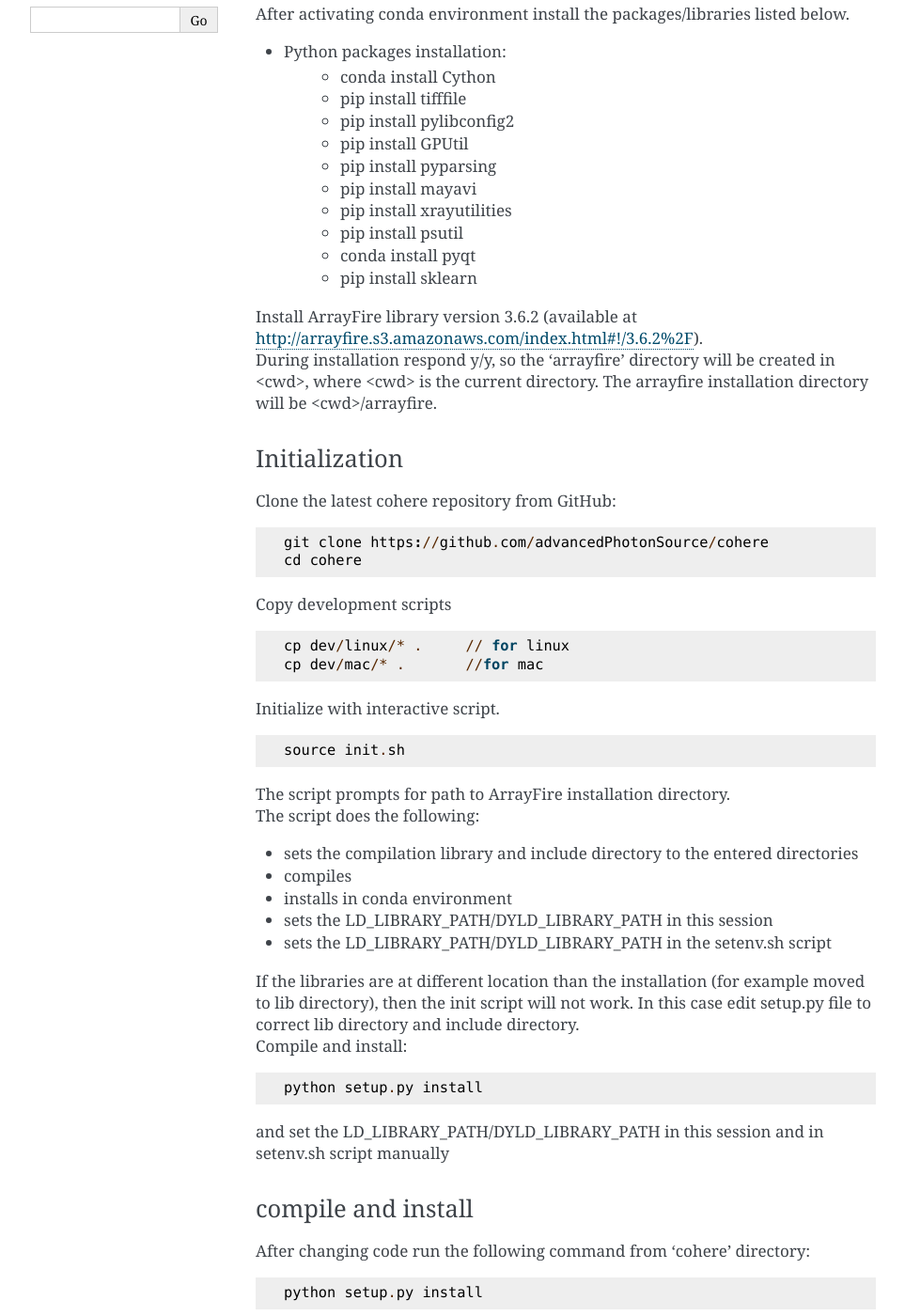
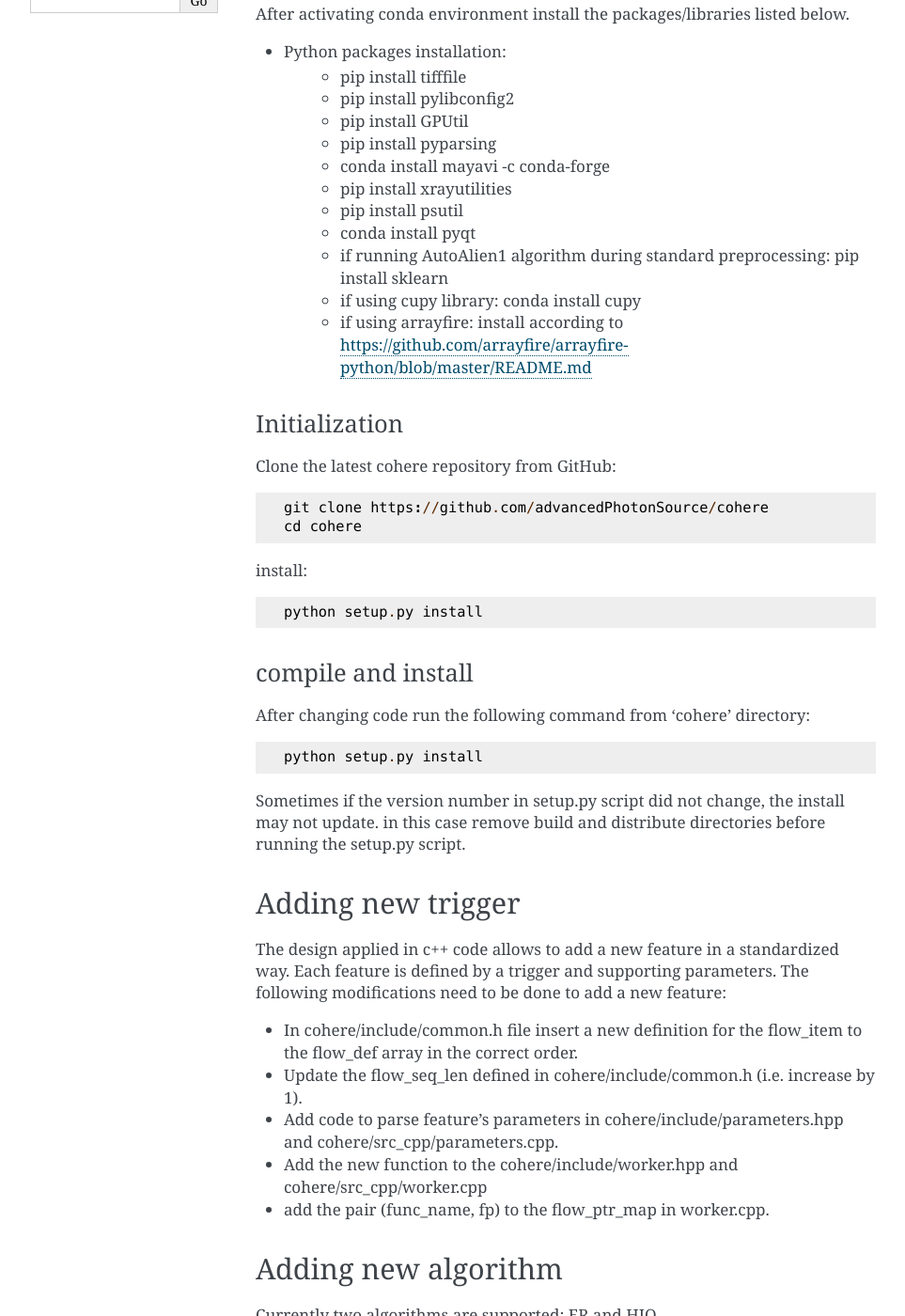
Before and after one commit to AdvancedPhotonSource/cohere, a Sphinx documentation site: the page built from docs/source/for_developers.rst, in a window 1280 px wide and 1400 px high, scrolled down 451 px. Shown: the whole window at 94% size, without its empty margins (148-1111 px from the left). Built offline with Sphinx 7.4.7, drawn with Linux system fonts in a browser that asks for light colours; some of the changed text lies outside the part shown.

Commit message:
updated docs

```diff
--- a/docs/source/for_developers.rst
+++ b/docs/source/for_developers.rst
@@ -18,19 +18,17 @@ Pre-requisites
 ++++++++++++++
 | After activating conda environment install the packages/libraries listed below.
 - Python packages installation:
-   - conda install Cython
    - pip install tifffile
    - pip install pylibconfig2
    - pip install GPUtil
    - pip install pyparsing
-   - pip install mayavi
+   - conda install mayavi -c conda-forge
    - pip install xrayutilities
    - pip install psutil
    - conda install pyqt
-   - pip install sklearn
-
-| Install ArrayFire library version 3.6.2 (available at http://arrayfire.s3.amazonaws.com/index.html#!/3.6.2%2F).
-| During installation respond y/y, so the 'arrayfire' directory will be created in <cwd>, where <cwd> is the current directory. The arrayfire installation directory will be <cwd>/arrayfire.
+   - if running AutoAlien1 algorithm during standard preprocessing: pip install sklearn
+   - if using cupy library: conda install cupy
+   - if using arrayfire: install according to https://github.com/arrayfire/arrayfire-python/blob/master/README.md
 
 Initialization
 ++++++++++++++
@@ -40,34 +38,11 @@ Initialization
     git clone https://github.com/advancedPhotonSource/cohere
     cd cohere
 
-| Copy development scripts
-::
-
-    cp dev/linux/* .     // for linux
-    cp dev/mac/* .       //for mac
-
-
-| Initialize with interactive script.
-::
-
-    source init.sh
-
-| The script prompts for path to ArrayFire installation directory.
-| The script does the following:
-- sets the compilation library and include directory to the entered directories
-- compiles
-- installs in conda environment
-- sets the LD_LIBRARY_PATH/DYLD_LIBRARY_PATH in this session
-- sets the LD_LIBRARY_PATH/DYLD_LIBRARY_PATH in the setenv.sh script
-
-| If the libraries are at different location than the installation (for example moved to lib directory), then the init script will not work. In this case edit setup.py file to correct lib directory and include directory.
-| Compile and install:
+| install:
 
 ::
 
     python setup.py install
-
-| and set the LD_LIBRARY_PATH/DYLD_LIBRARY_PATH in this session and in setenv.sh script manually
 
 compile and install
 +++++++++++++++++++
@@ -77,14 +52,6 @@ compile and install
     python setup.py install
 
 | Sometimes if the version number in setup.py script did not change, the install may not update. in this case remove build and distribute directories before running the setup.py script.
-
-Activating environment
-===================
-| When running in development environment the libraries are not loaded into conda location. Therefore the LD_LIBRARY_PATH/DYLD_LIBRARY_PATH must include path to arrayfire libraries.
-| Run the following command to set the environment variable when opening a new terminal:
-::
-
-    source setenv.sh
 
 Adding new trigger
 ==================
@@ -103,12 +70,6 @@ Conda Build
 ===========
 - In the cohere directory create "lib" and "include" directories. Copy content of <arrayfire installation directory>/lib64 to lib directory. Copy content of <arrayfire installation directory>/include to include directory.
 
-- Copy development scripts/files
-::
-
-    cp dev/linux/* .     // for linux
-    cp dev/mac/* .       //for mac
-
 - change version in meta.yaml and setup.py files to the new version
 
 
```
Also changed, not shown: docs/source/config_main.rst (+7 -0 lines), docs/source/config_rec.rst (+25 -4 lines), docs/source/how_to_use.rst (+15 -11 lines).
